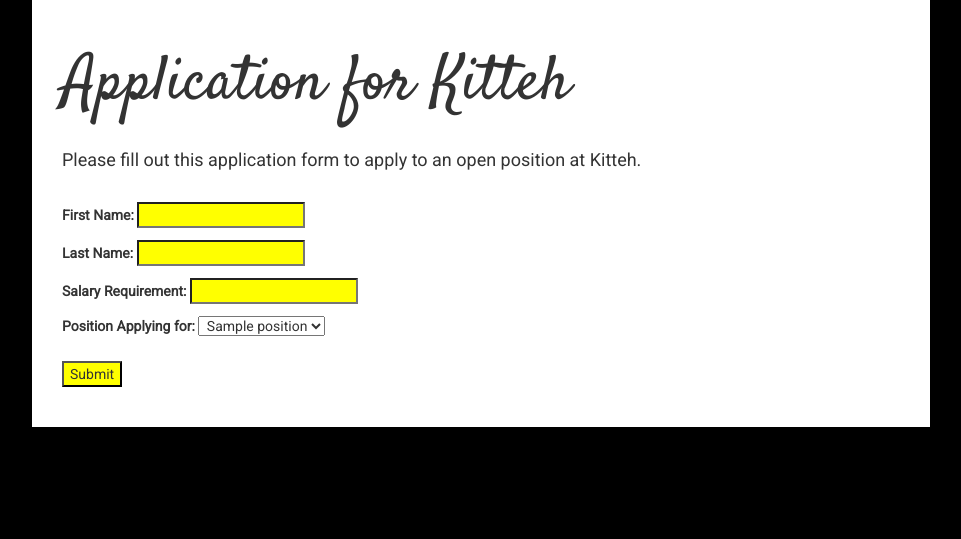
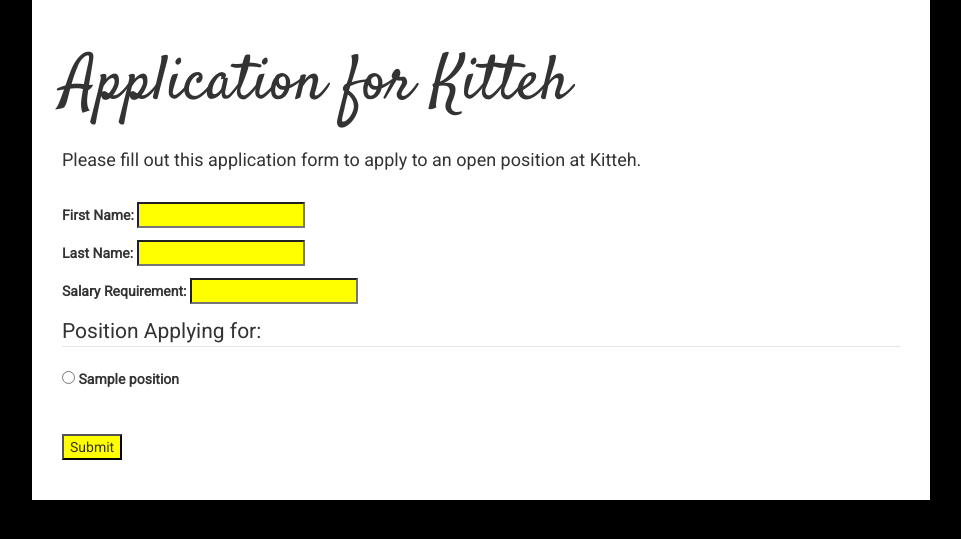
Before and after one commit to jttyeung/hackbright, a Python web app: template problem-sets/flask/templates/application-form.html in a window 1280 px wide. Shown: the part 51-590 px from the top of the page, without its empty margins (19-980 px from the left). Run offline with Jinja, Linux system fonts and the light colour scheme; the template is opened without the code that fills it: most values are stand-ins (such as "Sample title", 1, 10 or a date in 2020); some libraries are stand-ins or nearby versions.

Commit message:
application form version with dynamic number of radio buttons

```diff
--- a/problem-sets/flask/templates/application-form.html
+++ b/problem-sets/flask/templates/application-form.html
@@ -14,15 +14,13 @@
       <p><label for="firstname">First Name:&nbsp;</label><input id="firstname" type="text" name="firstname" required></p>
       <p><label for="lastname">Last Name:&nbsp;</label><input id="lastname" type="text" name="lastname" required></p>
       <p><label for="salaryrequirement">Salary Requirement:&nbsp;</label><input id="salaryrequirement" type="number" name="salaryreq" min="0" required></p>
+      <fieldset>
+        <legend>Position Applying for:</legend>
+        {% for position in positions %}
+        <input id="{{ position.lower().replace(' ','') }}" type="radio" name="position" value="{{ position }}" required><label for="{{ position.lower().replace(' ','') }}">&nbsp;{{ position }}</label><br>
+        {% endfor %}
+      </fieldset>
 
-        <label for="positionapplying">Position Applying for:</label>
-        <!-- When using a for loop with input type = "radio", I am unable to use a jinja for loop to complete this task because it results in individualized radio buttons. That means I can select multiple radio buttons (positions) on the same form. I ended up having to change this part to a dropdown instead. Is there a way to do it with radio buttons? -->
-          <select id="positionapplying" name="position">
-            {% for position in positions %}
-              <option name="{{ position.lower().replace(' ','') }}" value="{{ position }}">&nbsp;{{ position }}</option>
-            {% endfor %}
-          </select>
-      </fieldset>
       <br>
       <br>
 
```
